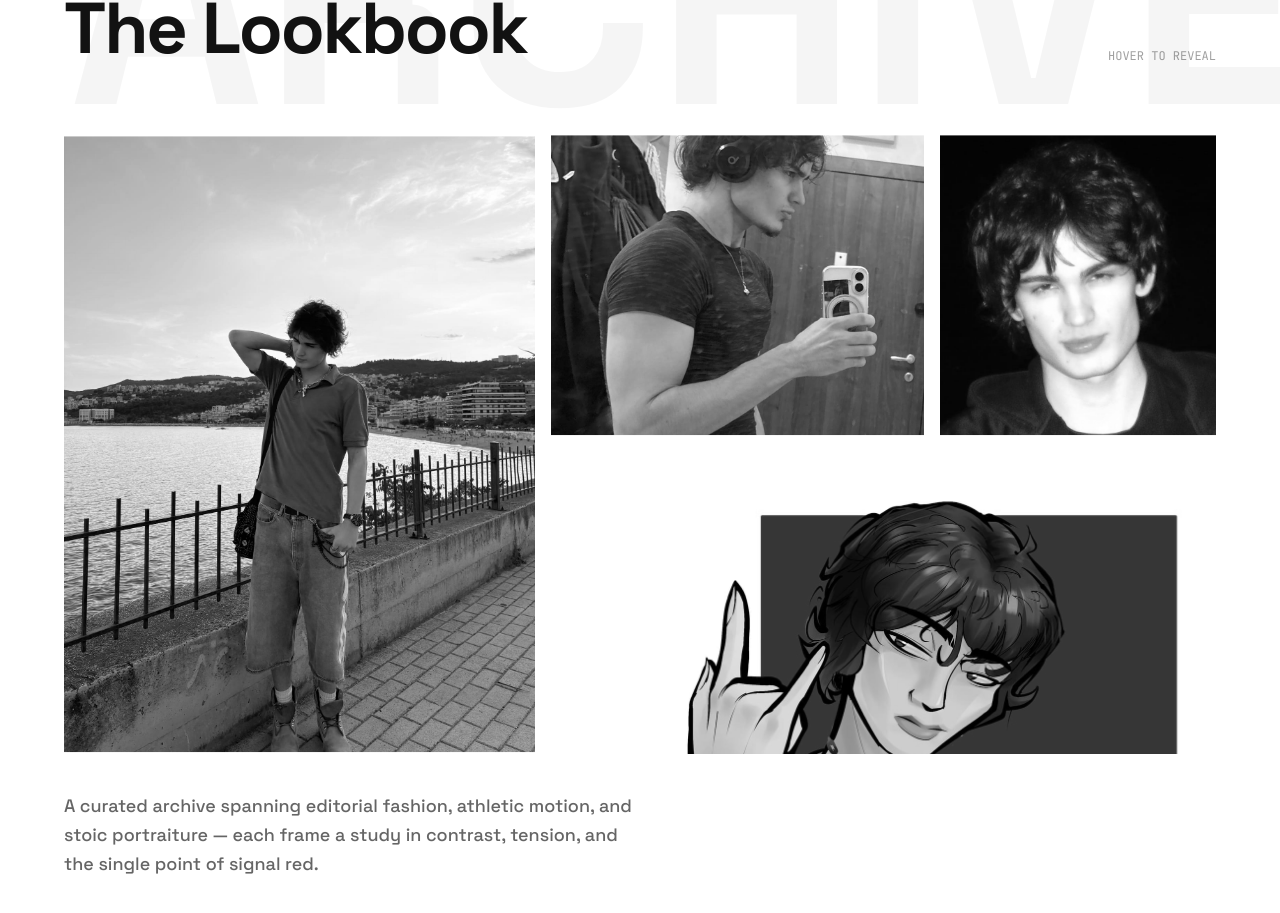
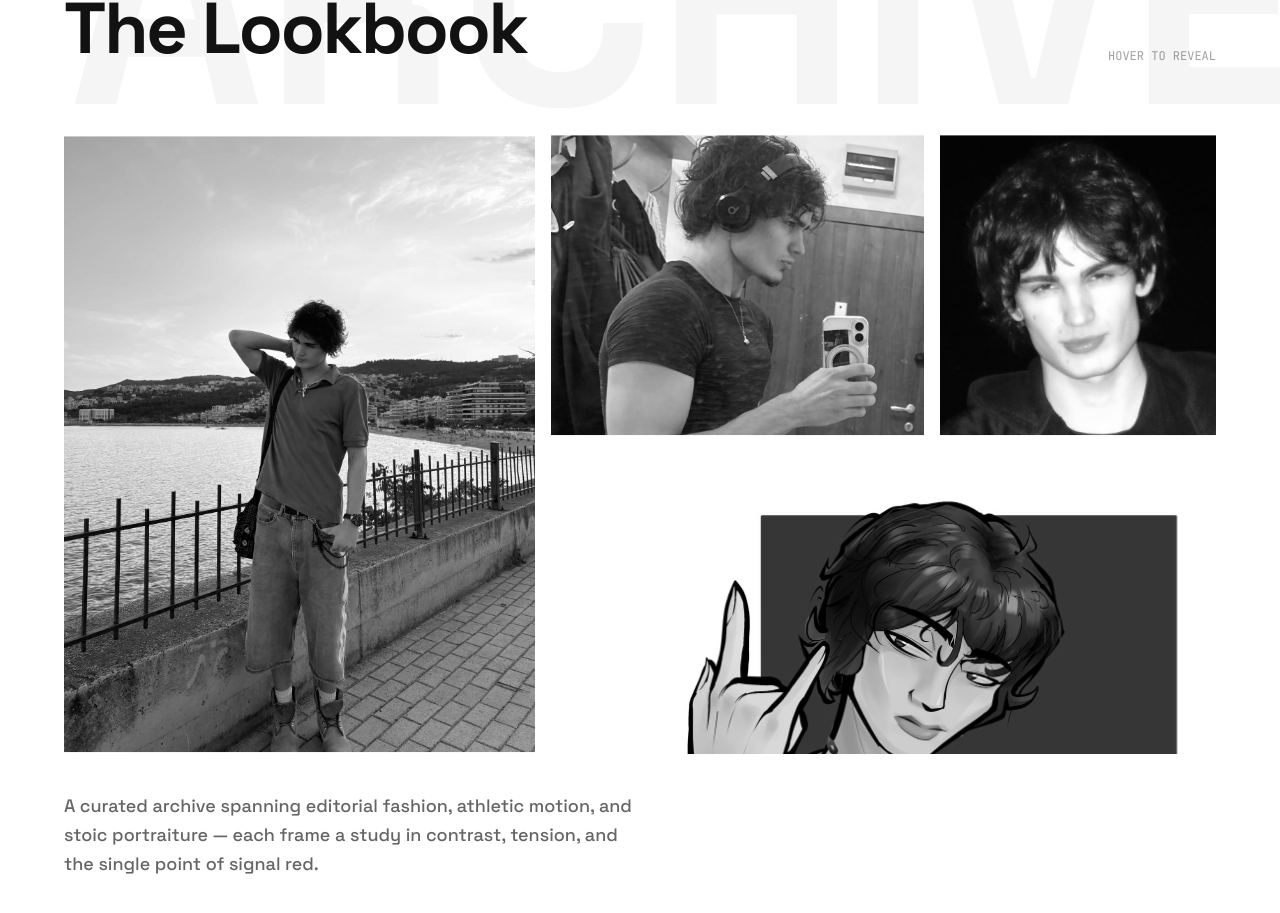
Before and after one commit to icakii/portfolio-web, a React (Vite) app: page / in a window 1280 px wide. Shown: the part 3728-4641 px from the top of the page. Built offline with nearby package versions, Linux system fonts and the light colour scheme.

Commit message:
Fine-tune archive image crop positions
Nudge the mirror-selfie crop upward so hair isn't cut off, without going all the way to the top edge like the illustration slot.

```diff
--- a/src/components/portfolio/PicturesSection.jsx
+++ b/src/components/portfolio/PicturesSection.jsx
@@ -14,7 +14,7 @@ const LOOKS = [
     depth: "z-30",
     span: "md:col-span-5 md:row-span-2",
     aspect: "aspect-[3/4]",
-    objectPosition: "object-center",
+    objectPosition: "50% 50%",
   },
   {
     img: ARCHIVE_2,
@@ -23,7 +23,7 @@ const LOOKS = [
     depth: "z-20",
     span: "md:col-span-4",
     aspect: "aspect-[3/4]",
-    objectPosition: "object-center",
+    objectPosition: "50% 20%",
   },
   {
     img: ARCHIVE_3,
@@ -32,7 +32,7 @@ const LOOKS = [
     depth: "z-10",
     span: "md:col-span-3",
     aspect: "aspect-[3/4]",
-    objectPosition: "object-center",
+    objectPosition: "50% 50%",
   },
   {
     img: ARCHIVE_4,
@@ -41,7 +41,7 @@ const LOOKS = [
     depth: "z-40",
     span: "md:col-span-7",
     aspect: "aspect-[16/10]",
-    objectPosition: "object-top",
+    objectPosition: "50% 0%",
   },
 ];
 
@@ -107,7 +107,8 @@ function LookCard({ look, index }) {
           <Image
             src={look.img}
             alt={look.title}
-            className={`h-full w-full object-cover ${look.objectPosition} grayscale transition-all duration-700 group-hover:grayscale-0 group-hover:scale-105`}
+            style={{ objectPosition: look.objectPosition }}
+            className="h-full w-full object-cover grayscale transition-all duration-700 group-hover:grayscale-0 group-hover:scale-105"
             fittingType="fill"
           />
           <div className="absolute inset-0 bg-gradient-to-t from-foreground/60 via-transparent to-transparent opacity-0 transition-opacity duration-500 group-hover:opacity-100" />
```
